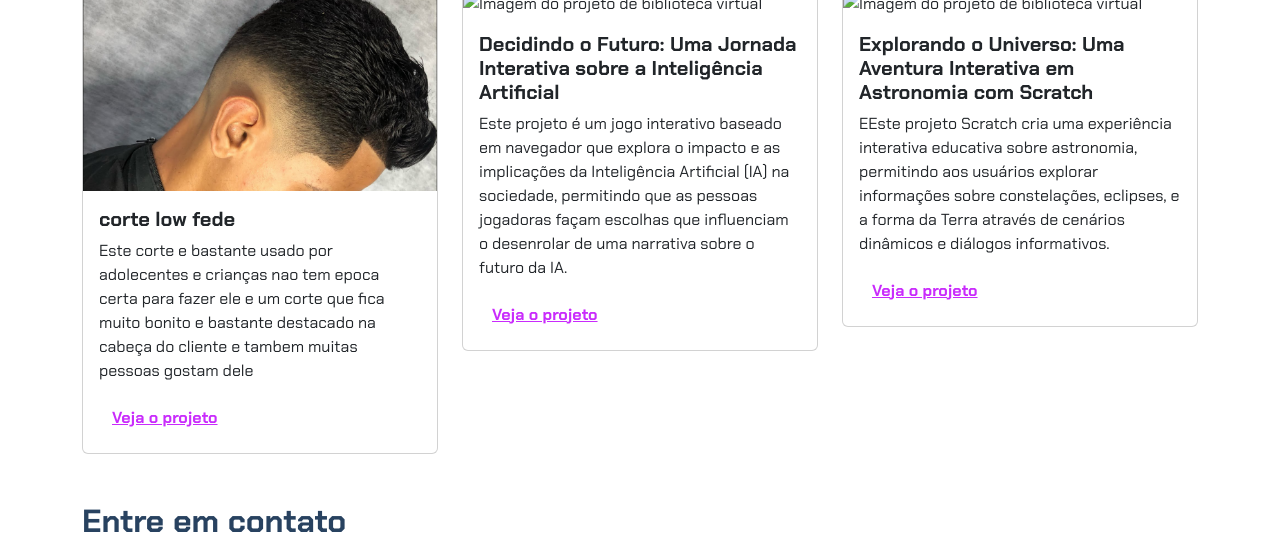
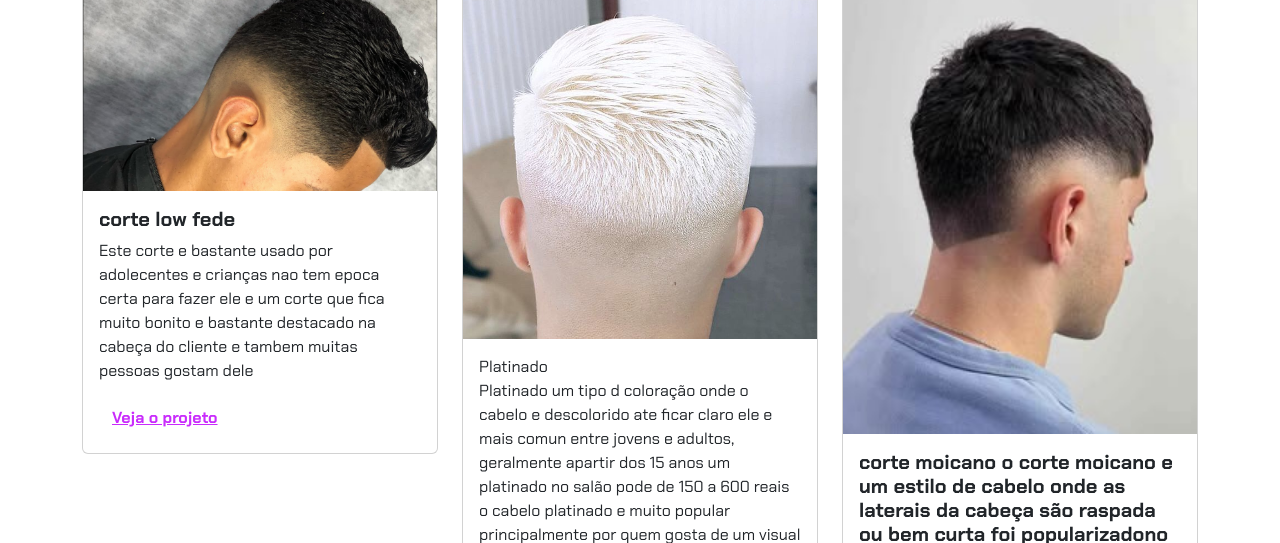
Before and after one commit to DanielOliveira1818/portifolioDaniel, a plain HTML site: page index.html in a window 1280 px wide. Shown: the part 374-917 px from the top of the page. Drawn offline with nearby package versions, Linux system fonts and the light colour scheme.

Commit message:
Add files via upload

```diff
--- a/index.html
+++ b/index.html
@@ -47,14 +47,15 @@
             <!-- Projeto 2 -->
             <div class="col-md-4">
                 <div class="card">
-                    <img src="img/projeto-2.png" class="card-img-top" alt="Imagem do projeto de biblioteca virtual">
+                    <img src="img/0cc6eeb9071dd7694a124593286d3acd.jpg" class="card-img-top" alt="Imagem do projeto de biblioteca virtual">
                     <div class="card-body">
-                        <h5 class="card-title">Decidindo o Futuro: Uma Jornada Interativa sobre a Inteligência
-                            Artificial</h5>
-                        <p class="card-text">Este projeto é um jogo interativo baseado em navegador que explora o
-                            impacto e as implicações da Inteligência Artificial (IA) na sociedade, permitindo que as
-                            pessoas jogadoras façam escolhas que influenciam o desenrolar de uma narrativa sobre o
-                            futuro da IA.</p>
+                        Platinado
+
+                        <p class="card-text"> Platinado  um tipo d coloração onde o cabelo e descolorido ate ficar claro ele e mais
+                                              comun entre jovens e adultos, geralmente apartir dos 15 anos um platinado no salão pode
+                                              de 150 a 600 reais o cabelo platinado e muito popular principalmente por quem gosta de um
+                                              visual novo
+
                         <button type="button" class="btn btn-link" data-bs-toggle="modal" data-bs-target="#modal2">Veja
                             o projeto</button>
                     </div>
@@ -64,13 +65,13 @@
             <!-- Projeto 3 -->
             <div class="col-md-4">
                 <div class="card">
-                    <img src="img/projeto-3.png" class="card-img-top" alt="Imagem do projeto de biblioteca virtual">
+                    <img src="img/0d50527635fba42b677f89c3a4500e3e.jpg" class="card-img-top" alt="Imagem do projeto de biblioteca virtual">
                     <div class="card-body">
-                        <h5 class="card-title">Explorando o Universo: Uma Aventura Interativa em Astronomia com Scratch
-                        </h5>
-                        <p class="card-text">EEste projeto Scratch cria uma experiência interativa educativa sobre
-                            astronomia, permitindo aos usuários explorar informações sobre constelações, eclipses, e a
-                            forma da Terra através de cenários dinâmicos e diálogos informativos.
+                        <h5 class="card-title"> corte moicano
+
+                            o corte moicano e um estilo de cabelo onde as laterais da cabeça são raspada ou bem curta
+                            foi popularizadono anos 1970 a 1980 idade comun crianças adolecentes e adultos o preço do corte varea
+                        de 20 a 50 reais
                         </p>
                         <button type="button" class="btn btn-link" data-bs-toggle="modal" data-bs-target="#modal3">Veja
                             o projeto</button>
```
Also changed, not shown: img/0cc6eeb9071dd7694a124593286d3acd.jpg (added), img/0d50527635fba42b677f89c3a4500e3e.jpg (added).
